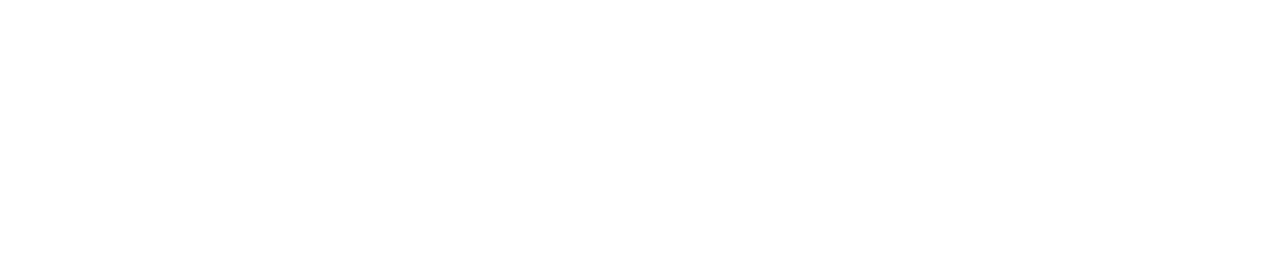
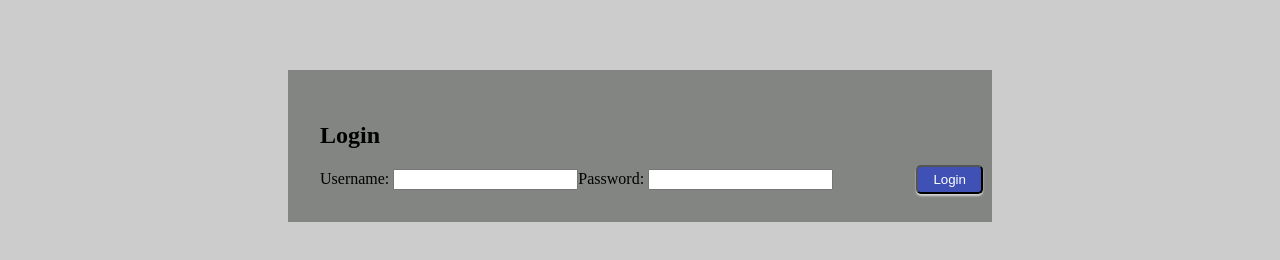
Before and after one commit to e-commerce-cse-442/Books2Go, a React (Create React App) app in the folder ecommerce-app/: page / in a window 1280 px wide. Both pictures are taken after a click on the button "Login". Shown: the part 254-514 px from the top of the page. Built offline with nearby package versions, Linux system fonts and the light colour scheme.

Commit message:
Login popup

```diff
--- a/ecommerce-app/package.json
+++ b/ecommerce-app/package.json
@@ -8,7 +8,7 @@
     "@testing-library/user-event": "^12.1.10",
     "react": "^17.0.2",
     "react-dom": "^17.0.2",
-    "react-scripts": "4.0.3",
+    "react-scripts": "^4.0.3",
     "web-vitals": "^1.0.1"
   },
   "scripts": {
--- a/ecommerce-app/src/App.js
+++ b/ecommerce-app/src/App.js
@@ -1,4 +1,6 @@
 import React from 'react';
+import Popup from './components/Popup';
+import { useState } from 'react';
 import './App.css'
 
 function HomeBackground(){
@@ -13,20 +15,36 @@
 }
 
 function Button() {
+    const [buttonPopup, setButtonPopup] = useState(false);
+
     return (
         <div>
             <button class="black">
                 Home
             </button>
-            <button>
+            <button onClick={() => setButtonPopup(true)}>
                 Login
             </button>
+
+            <Popup trigger={buttonPopup} setTrigger={setButtonPopup}>
+                <h2>Login</h2>
+                <form>
+                    <label>
+                        Username: <input type="text" name="username" />
+                    </label>
+                    <label>
+                        Password: <input type="password" name="password" />
+                    </label>
+                </form>
+            </Popup>
+
             <button class="orange">
                 Sign Up
             </button>
         </div>
     );
 }
+
 export default function App() {
     return (
         <HomeBackground />
--- /dev/null
+++ b/ecommerce-app/src/components/Popup.css
@@ -0,0 +1,26 @@
+.popup {
+    position: fixed;
+    top: 0;
+    left: 0;
+    width: 100%;
+    height: 100vh;
+    background-color: rgba(0, 0, 0, 0.2);
+
+    display: flex;
+    justify-content: center;
+    align-items: center;
+}
+
+.popup-inner {
+    position: relative;
+    padding: 32px;
+    width: 100%;
+    max-width: 640px;
+    background-color: rgb(130, 133, 130);
+}
+
+.popup-inner .close-btn {
+    position: absolute;
+    top: 80px;
+    right: 4px;
+}
--- /dev/null
+++ b/ecommerce-app/src/components/Popup.js
@@ -0,0 +1,15 @@
+import React from 'react'
+import './Popup.css'
+
+function Popup(props) {
+    return (props.trigger) ? (
+        <div className="popup">
+            <div className="popup-inner">
+                <button className="close-btn" onClick={() => props.setTrigger(false)}>Login</button>
+                { props.children }
+            </div>
+        </div>
+    ) : "";
+}
+
+export default Popup
```
Also changed, not shown: 1 other file (tests, documents, lock files or other folders).
